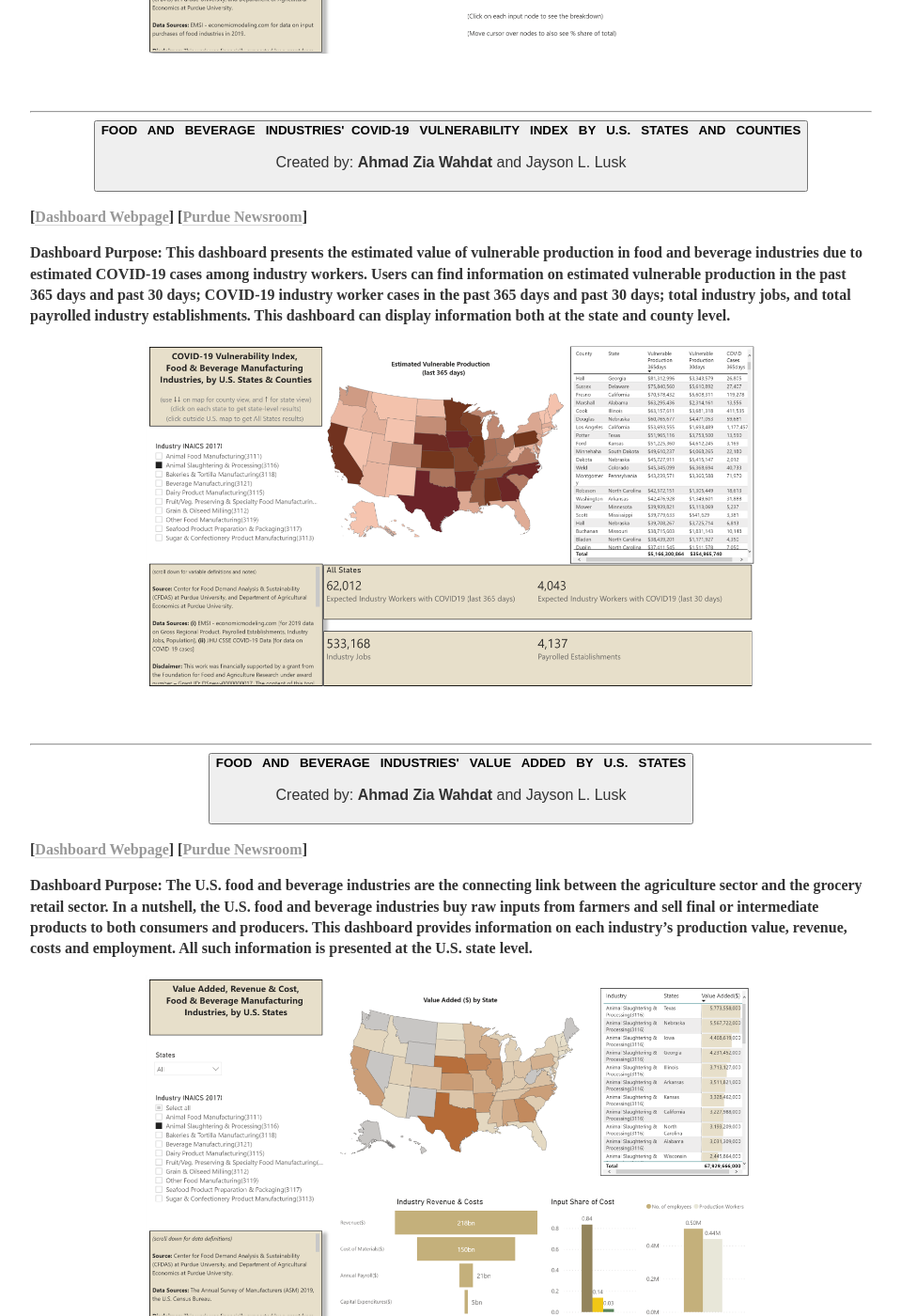
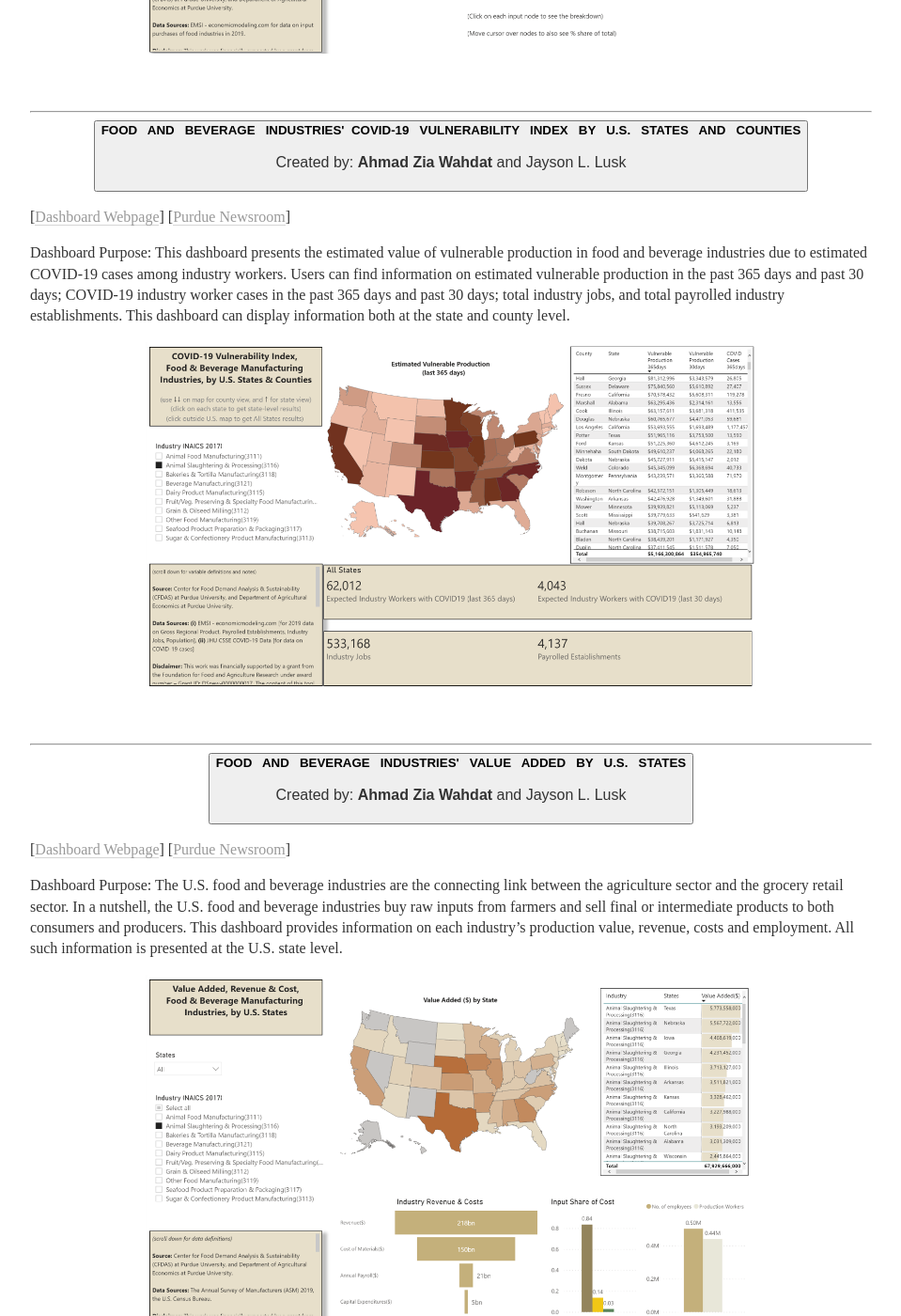
Before and after one commit to awahdat/webpage, a Jekyll site: the page built from extension/index.html, in a window 1280 px wide and 1400 px high, scrolled down 939 px. Shown: the whole window at 94% size, without its empty margins (160-1119 px from the left). Built offline with Jekyll 4.4.1, drawn with Linux system fonts in a browser that asks for light colours; some of the changed text lies outside the part shown.

```diff
--- a/extension/index.html
+++ b/extension/index.html
@@ -16,7 +16,7 @@ description: Extension work of Ahmad Zia Wahdat.
 	<p> [<a href="https://ag.purdue.edu/next-moves/areas-of-focus/food-systems/dashboards/food-industries-vulnerable-input-purchases-by-u-s-states/" target="_blank" rel="noopener noreferrer">Dashboard Webpage</a>]
 
 
-	<p><strong>This dashboard shows the vulnerability of input purchases for each food industry in each U.S. state.
+	<p>This dashboard shows the vulnerability of input purchases for each food industry in each U.S. state.
 		First, using a Diversity Score on a scale from 0 to 1, the dashboard shows how diverse are the upstream input purchases
 		of a select food industry. A higher diversity score means that intermediate input purchases are evenly spread across upstream
 		industries. A lower diversity score means that intermediate input purchases are concentrated in a few upstream industries.
@@ -47,7 +47,7 @@ description: Extension work of Ahmad Zia Wahdat.
 	[<a href="https://www.purdue.edu/newsroom/releases/2021/Q4/food-and-beverage-industries-covid-19-vulnerability-index-goes-live-experts-available.html" target="_blank" rel="noopener noreferrer">Purdue Newsroom</a>]
 	</p>
 
-	<p><strong>Dashboard Purpose:</strong> This dashboard presents the estimated value of vulnerable production in food and beverage
+	<p>Dashboard Purpose:</strong> This dashboard presents the estimated value of vulnerable production in food and beverage
     industries due to estimated COVID-19 cases among industry workers. Users can find information on estimated vulnerable
     production in the past 365 days and past 30 days; COVID-19 industry worker cases in the past 365 days and past 30 days;
     total industry jobs, and total payrolled industry establishments. This dashboard can display information both at the state and county level.</p>
@@ -64,7 +64,7 @@ description: Extension work of Ahmad Zia Wahdat.
 	[<a href="https://www.purdue.edu/newsroom/releases/2021/Q4/food-and-beverage-industries-covid-19-vulnerability-index-goes-live-experts-available.html" target="_blank" rel="noopener noreferrer">Purdue Newsroom</a>]
 	</p>
 
-	<p><strong>Dashboard Purpose:</strong> The U.S. food and beverage industries are the connecting link between the
+	<p>Dashboard Purpose:</strong> The U.S. food and beverage industries are the connecting link between the
 		agriculture sector and the grocery retail sector. In a nutshell, the U.S. food and beverage industries buy
 		raw inputs from farmers and sell final or intermediate products to both consumers and producers. This dashboard
 		provides information on each industry’s production value, revenue, costs and employment. All such information
@@ -85,7 +85,7 @@ description: Extension work of Ahmad Zia Wahdat.
 	[<a href=" https://understandrisk.org/vizrisk-winners-and-submissions/" target="_blank" rel="noopener noreferrer">World Bank VizRisk Challenge Participant</a>]
 	</p>
 
-	<p><strong>Visualization Purpose:</strong> This interactive map presents aggregated data of U.S. weather disasters at the state level
+	<p>Visualization Purpose:</strong> This interactive map presents aggregated data of U.S. weather disasters at the state level
 		for 2005-16 years. The underlying data is from NOAA's Storm Event Database. Only 13 unique disasters (events) are presented,
 		based on the top-10 most damaging and most occurring events as tabulated below.</p>
 
```
